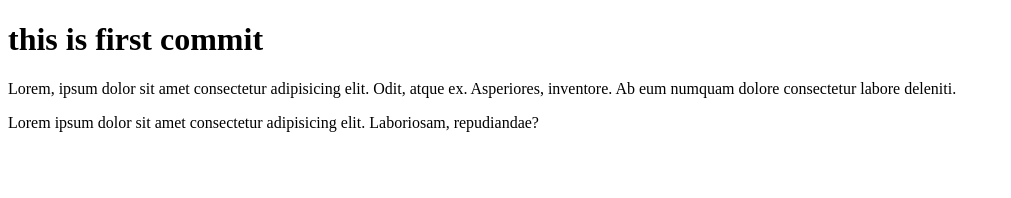
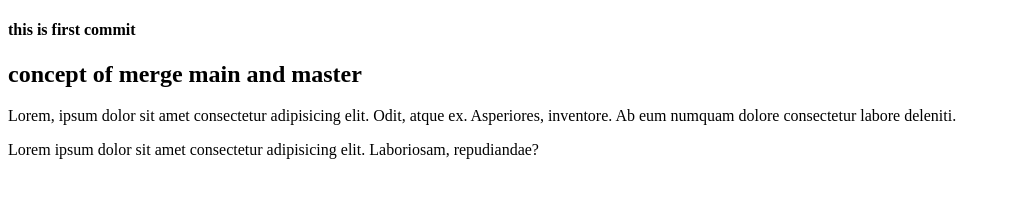
Before and after one commit to PatelAbhi04/newhandsongit, a plain HTML site: page index.html in a window 1280 px wide. Shown: the whole page, without its empty margins (0-1011 px from the left). Drawn offline with Linux system fonts and the light colour scheme.

Commit message:
merge concept to main

```diff
--- a/index.html
+++ b/index.html
@@ -6,7 +6,8 @@
     <title>Document</title>
 </head>
 <body>
-    <h1> this is first commit</h1>
+    <h4> this is first commit</h4>
+    <h2>concept of merge main and master</h2>
 
     <p>Lorem, ipsum dolor sit amet consectetur adipisicing elit. Odit, atque ex. Asperiores, inventore. Ab eum numquam dolore consectetur labore deleniti.</p>
     <p>Lorem ipsum dolor sit amet consectetur adipisicing elit. Laboriosam, repudiandae?</p>
```
